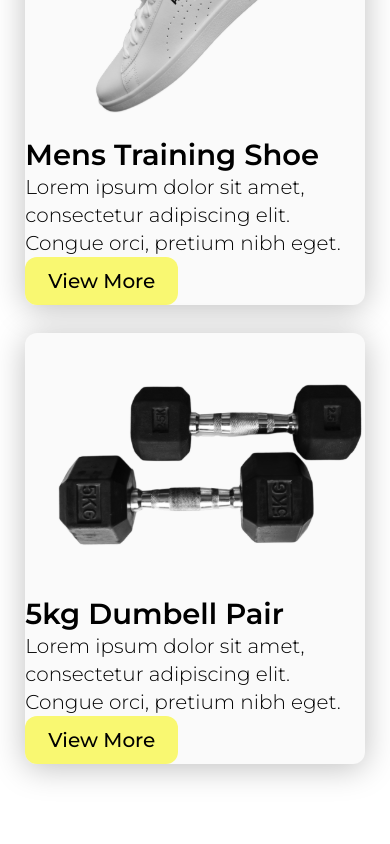
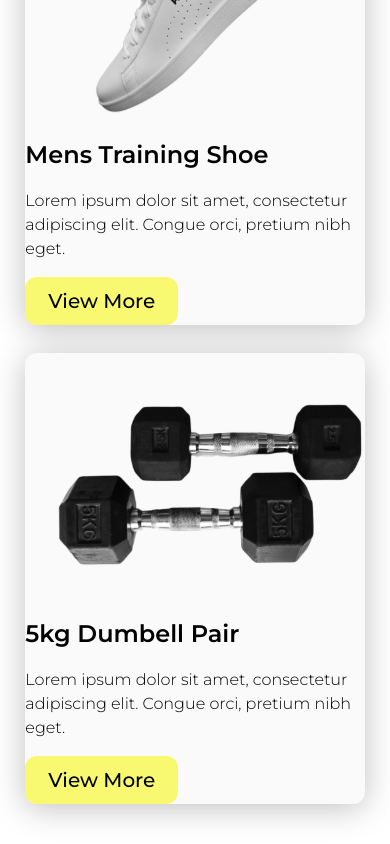
Before and after one commit to gift56/fitness_shop, a React (Vite) app: page / in a window 390 px wide. Shown: the part 950-1794 px from the top of the page. Before the commit the page ends 1754 px from the top, so only its background shows below. Built offline with nearby package versions, Linux system fonts and the light colour scheme.

Commit message:
done styling cards

```diff
--- a/src/components/ToolsCards.jsx
+++ b/src/components/ToolsCards.jsx
@@ -27,11 +27,11 @@ const ToolsCards = () => {
               key={i}
               className="lg:w-[50%] w-full bg-[#FAFAFA] shadow-large lg:h-[301px] rounded-xl flex flex-col-reverse lg:flex-row items-center justify-between gap-2"
             >
-              <div className="flex flex-col justify-between items-start h-full">
-                <h2 className="text-black font-semibold text-[29px] leading-9">
+              <div className="flex flex-col justify-between gap-4 lg:gap-0 items-start h-full">
+                <h2 className="text-black font-semibold sm:text-[29px] text-2xl leading-9">
                   {title}
                 </h2>
-                <p className="text-xl font-light text-black w-full lg:w-[279px]">
+                <p className="sm:text-xl text-base font-light text-black w-full lg:w-[279px]">
                   {details}
                 </p>
                 <Button
```
